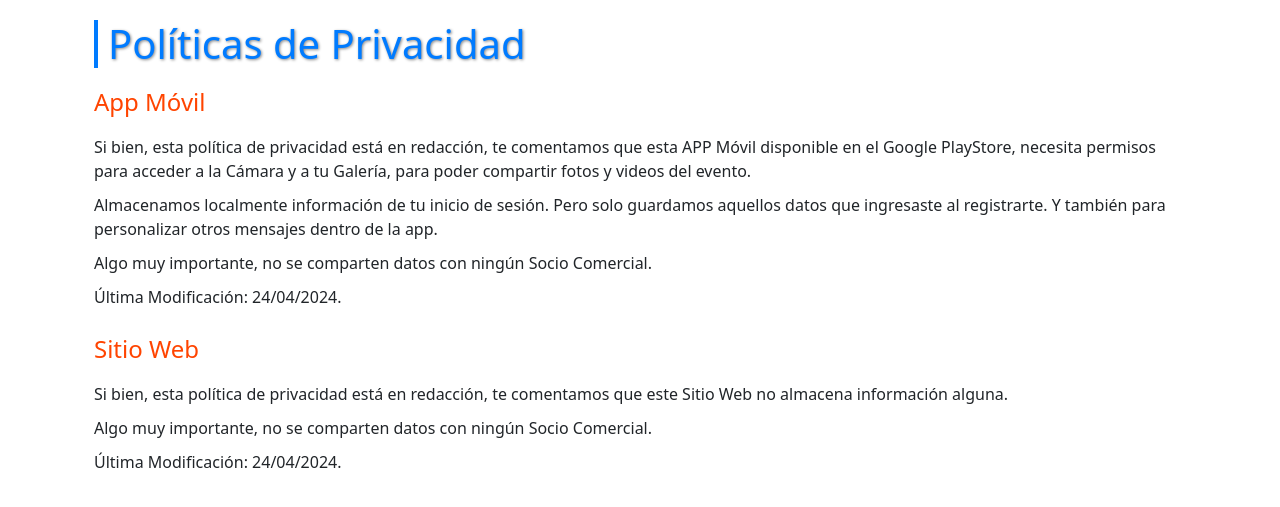
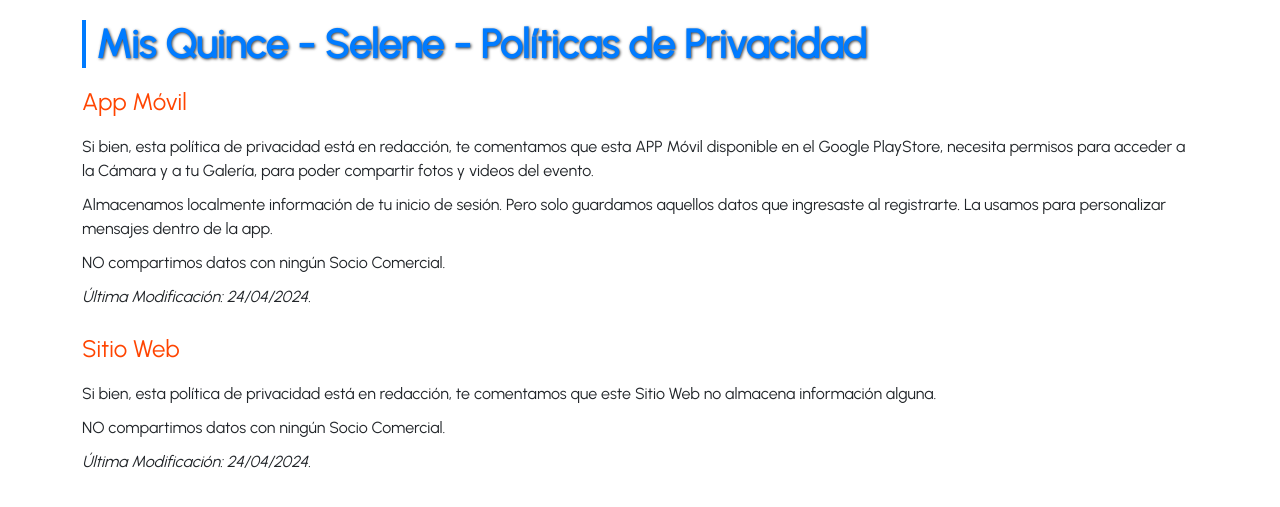
Before and after one commit to acantoscurria/selene_project, a FastAPI app: page /privacidad in a window 1280 px wide. Shown: the top 507 px of the page. Run offline with FastAPI, Linux system fonts and the light colour scheme.

Commit message:
implements jinja template in to simple page.

```diff
--- a/app/core/config.py
+++ b/app/core/config.py
@@ -8,15 +8,16 @@ load_dotenv()
 DEBUG = os.getenv("DEBUG", default=True)
 
 if DEBUG:
-    PROJECT_URL = "http://localhost:8000"
+    PROJECT_URL = os.getenv("PROJECT_URL", default="http://localhost:8000")
 else:
     PROJECT_URL: str = os.getenv("PROJECT_URL")
 
 STATIC_DIRECTORY = os.getcwd() + "/app/static"
+TEMPLATES_DIRECTORY = os.getcwd() + "/app/templates"
 MEDIA_ADMIN_DIRECTORY = os.getcwd() + "/app/admin/media"
 DEBUG = os.getenv("DEBUG", default=True)
 DATABASE_URL = os.getenv("DATABASE_URL")
-PROJECT_NAME: str = "Mis Quince - Selene"
+PROJECT_NAME: str = os.getenv("PROJECT_NAME", default="Mis Quince - Selene")
 SECRET_KEY = os.getenv("SECRET_KEY")
 ALGORITHM = os.getenv("ALGORITHM")
 ACCESS_TOKEN_EXPIRE_MINUTES = int(os.getenv("ACCESS_TOKEN_EXPIRE_MINUTES", "30"))
--- a/app/main.py
+++ b/app/main.py
@@ -1,7 +1,8 @@
-from fastapi import FastAPI
+from fastapi import FastAPI, Request
 from fastapi.responses import HTMLResponse
 from fastapi.staticfiles import StaticFiles
 from fastapi_pagination import add_pagination
+from fastapi.templating import Jinja2Templates
 from app.api.v1.routers import router as api_v1_router
 from dotenv import load_dotenv
 from app.core import config
@@ -18,90 +19,26 @@ app = FastAPI(
 
 app.mount("/static", StaticFiles(directory=config.STATIC_DIRECTORY), name="static")
 
+templates = Jinja2Templates(directory=config.TEMPLATES_DIRECTORY)
+
 
 @app.get("/", response_class=HTMLResponse)
-async def home():
-    html_content = f"""
-    <!DOCTYPE html>
-    <html lang="en">
-    <head>
-        <meta charset="UTF-8">
-        <meta name="viewport" content="width=device-width, initial-scale=1.0">
-        <title>{config.PROJECT_NAME}</title>
-        <link href="https://cdn.jsdelivr.net/npm/bootstrap@5.3.3/dist/css/bootstrap.min.css" rel="stylesheet" integrity="sha384-QWTKZyjpPEjISv5WaRU9OFeRpok6YctnYmDr5pNlyT2bRjXh0JMhjY6hW+ALEwIH" crossorigin="anonymous" />
-        <link href="{config.PROJECT_URL}/static/styles.css" rel="stylesheet" />
-    </head>
-    <body>
-        <div class="container">
-            <h1>{config.PROJECT_NAME}</h1>
-            <p class="version">API Versión: {config.PROJECT_VERSION}</p>
-            <!--
-            <p><a class="btn btn-sm btn-primary" href="/redoc">Ir a Redoc</a></p>
-            <p><a class="btn btn-sm btn-success" href="/docs">Ir a Swagger</a></p>
-            -->
-        </div>
-        <script src="https://code.jquery.com/jquery-3.5.1.slim.min.js" integrity="sha384-DfXdz2htPH0lsSSs5nCTpuj/zy4C+OGpamoFVy38MVBnE+IbbVYUew+OrCXaRkfj" crossorigin="anonymous"></script>
-        <script src="https://cdn.jsdelivr.net/npm/@popperjs/core@2.11.8/dist/umd/popper.min.js" integrity="sha384-I7E8VVD/ismYTF4hNIPjVp/Zjvgyol6VFvRkX/vR+Vc4jQkC+hVqc2pM8ODewa9r" crossorigin="anonymous"></script>
-        <script src="https://cdn.jsdelivr.net/npm/bootstrap@5.3.3/dist/js/bootstrap.min.js" integrity="sha384-0pUGZvbkm6XF6gxjEnlmuGrJXVbNuzT9qBBavbLwCsOGabYfZo0T0to5eqruptLy" crossorigin="anonymous"></script>
-    </body>
-    </html>
-    """
-    return HTMLResponse(content=html_content, status_code=200)
+async def home(request: Request):
+    return templates.TemplateResponse(
+        request=request, name="home.html", context={"config": config}
+    )
 
 
 @app.get("/privacidad", response_class=HTMLResponse)
-async def privacidad():
-    html_content = f"""
-    <!DOCTYPE html>
-    <html lang="es">
-    <head>
-        <meta charset="UTF-8">
-        <meta name="viewport" content="width=device-width, initial-scale=1.0">
-        <title>{config.PROJECT_NAME}</title>
-        <link href="https://cdn.jsdelivr.net/npm/bootstrap@5.3.3/dist/css/bootstrap.min.css" rel="stylesheet" integrity="sha384-QWTKZyjpPEjISv5WaRU9OFeRpok6YctnYmDr5pNlyT2bRjXh0JMhjY6hW+ALEwIH" crossorigin="anonymous">
-        <link href="{config.PROJECT_URL}/static/styles.css" rel="stylesheet" />
-    </head>
-    <body>
-        <div class="container">
-            <div class="container">
-                <h1>Políticas de Privacidad</h1>
-                <div class="row mt-3">
-                    <div class="col-md-12">
-                        <h4 class="resalte">App Móvil</h4>
-                    </div>
-                </div>
-                <div class="row">
-                    <div class="col-md-12">
-                        <p>Si bien, esta política de privacidad está en redacción, te comentamos que esta APP Móvil disponible en el Google PlayStore, necesita permisos para acceder a la Cámara y a tu Galería, para poder compartir fotos y videos del evento.</p>
-                        <p>Almacenamos localmente información de tu inicio de sesión. Pero solo guardamos aquellos datos que ingresaste al registrarte. Y también para personalizar otros mensajes dentro de la app.</p>
-                        <p>Algo muy importante, no se comparten datos con ningún Socio Comercial.</p>
-                        <p>Última Modificación: 24/04/2024.</p>
-                    </div>
-                </div>
-                <div class="row mt-3">
-                    <div class="col-md-12">
-                        <h4 class="resalte">Sitio Web</h4>
-                    </div>
-                </div>
-                <div class="row">
-                    <div class="col-md-12">
-                        <p>Si bien, esta política de privacidad está en redacción, te comentamos que este Sitio Web no almacena información alguna.</p>
-                        <p>Algo muy importante, no se comparten datos con ningún Socio Comercial.</p>
-                        <p>Última Modificación: 24/04/2024.</p>
-                    </div>
-                </div>
-            </div>
-        </div>
-        <script src="https://code.jquery.com/jquery-3.5.1.slim.min.js" integrity="sha384-DfXdz2htPH0lsSSs5nCTpuj/zy4C+OGpamoFVy38MVBnE+IbbVYUew+OrCXaRkfj" crossorigin="anonymous"></script>
-        <script src="https://cdn.jsdelivr.net/npm/@popperjs/core@2.11.8/dist/umd/popper.min.js" integrity="sha384-I7E8VVD/ismYTF4hNIPjVp/Zjvgyol6VFvRkX/vR+Vc4jQkC+hVqc2pM8ODewa9r" crossorigin="anonymous"></script>
-        <script src="https://cdn.jsdelivr.net/npm/bootstrap@5.3.3/dist/js/bootstrap.min.js" integrity="sha384-0pUGZvbkm6XF6gxjEnlmuGrJXVbNuzT9qBBavbLwCsOGabYfZo0T0to5eqruptLy" crossorigin="anonymous"></script>
-    </body>
-    </html>
-    """
-    return HTMLResponse(content=html_content, status_code=200)
+async def privacidad(request: Request):
+    return templates.TemplateResponse(
+        request=request, name="privacidad.html", context={"config": config}
+    )
+
 
 add_pagination(app)
 app.include_router(api_v1_router, prefix="/api/v1")
+
 
 if config.CORS_ORIGINS:
     from fastapi.middleware.cors import CORSMiddleware
@@ -114,5 +51,6 @@ if config.CORS_ORIGINS:
         allow_headers=["*"],
     )
 
+
 # Mount admin to your app
 admin.mount_to(app)
--- a/app/static/styles.css
+++ b/app/static/styles.css
@@ -1,3 +1,12 @@
+@font-face {
+  font-family: 'Urbanist';
+  src: url('urbanist.ttf');
+}
+
+* {
+  font-family: 'Urbanist', sans-serif !important;
+}
+
 body {
   padding: 20px;
 }
@@ -11,7 +20,8 @@ h1 {
   border-left: 4px solid #007BFF;
   padding-left: 10px;
   margin-bottom: 20px;
-  text-shadow: 1px 1px 3px #888888;
+  text-shadow: 1px 1px 3px #444;
+  font-weight: 600;
 }
 
 p {
--- /dev/null
+++ b/app/templates/base.html
@@ -0,0 +1,20 @@
+<!DOCTYPE html>
+<html lang="es">
+  <head>
+    <meta charset="UTF-8">
+    <meta name="viewport" content="width=device-width, initial-scale=1.0">
+    <title>{{config.PROJECT_NAME}}</title>
+    <link href="https://cdn.jsdelivr.net/npm/bootstrap@5.3.3/dist/css/bootstrap.min.css" rel="stylesheet" integrity="sha384-QWTKZyjpPEjISv5WaRU9OFeRpok6YctnYmDr5pNlyT2bRjXh0JMhjY6hW+ALEwIH" crossorigin="anonymous" />
+    <link href="static/styles.css" rel="stylesheet" />
+    <link href="{{ url_for('static', path='/styles.css') }}" rel="stylesheet">
+    <link href="{{ url_for('static', path='/favicon.png') }}" rel="icon" type="image/png" >
+  </head>
+  <body>
+
+    {% block content %}{% endblock %}
+
+    <script src="https://code.jquery.com/jquery-3.5.1.slim.min.js" integrity="sha384-DfXdz2htPH0lsSSs5nCTpuj/zy4C+OGpamoFVy38MVBnE+IbbVYUew+OrCXaRkfj" crossorigin="anonymous"></script>
+    <script src="https://cdn.jsdelivr.net/npm/@popperjs/core@2.11.8/dist/umd/popper.min.js" integrity="sha384-I7E8VVD/ismYTF4hNIPjVp/Zjvgyol6VFvRkX/vR+Vc4jQkC+hVqc2pM8ODewa9r" crossorigin="anonymous"></script>
+    <script src="https://cdn.jsdelivr.net/npm/bootstrap@5.3.3/dist/js/bootstrap.min.js" integrity="sha384-0pUGZvbkm6XF6gxjEnlmuGrJXVbNuzT9qBBavbLwCsOGabYfZo0T0to5eqruptLy" crossorigin="anonymous"></script>
+  </body>
+</html>
--- /dev/null
+++ b/app/templates/privacidad.html
@@ -0,0 +1,32 @@
+{% extends "base.html" %}
+
+{% block content %}
+<div class="container">
+  <h1>{{config.PROJECT_NAME}} - Políticas de Privacidad</h1>
+  <div class="row mt-3">
+    <div class="col-md-12">
+      <h4 class="resalte">App Móvil</h4>
+    </div>
+  </div>
+  <div class="row">
+    <div class="col-md-12">
+      <p>Si bien, esta política de privacidad está en redacción, te comentamos que esta APP Móvil disponible en el Google PlayStore, necesita permisos para acceder a la Cámara y a tu Galería, para poder compartir fotos y videos del evento.</p>
+      <p>Almacenamos localmente información de tu inicio de sesión. Pero solo guardamos aquellos datos que ingresaste al registrarte. La usamos para personalizar mensajes dentro de la app.</p>
+      <p>NO compartimos datos con ningún Socio Comercial.</p>
+      <p><i>Última Modificación: 24/04/2024.</i></p>
+    </div>
+  </div>
+  <div class="row mt-3">
+    <div class="col-md-12">
+      <h4 class="resalte">Sitio Web</h4>
+    </div>
+  </div>
+  <div class="row">
+    <div class="col-md-12">
+      <p>Si bien, esta política de privacidad está en redacción, te comentamos que este Sitio Web no almacena información alguna.</p>
+      <p>NO compartimos datos con ningún Socio Comercial.</p>
+      <p><i>Última Modificación: 24/04/2024.</i></p>
+    </div>
+  </div>
+</div>
+{% endblock %}
```
Also changed, not shown: app/templates/home.html (added, +10 -0 lines), README.md, app/static/__init__.py (added), app/static/favicon.png (added), app/static/urbanist.ttf (added), 3 other files.
